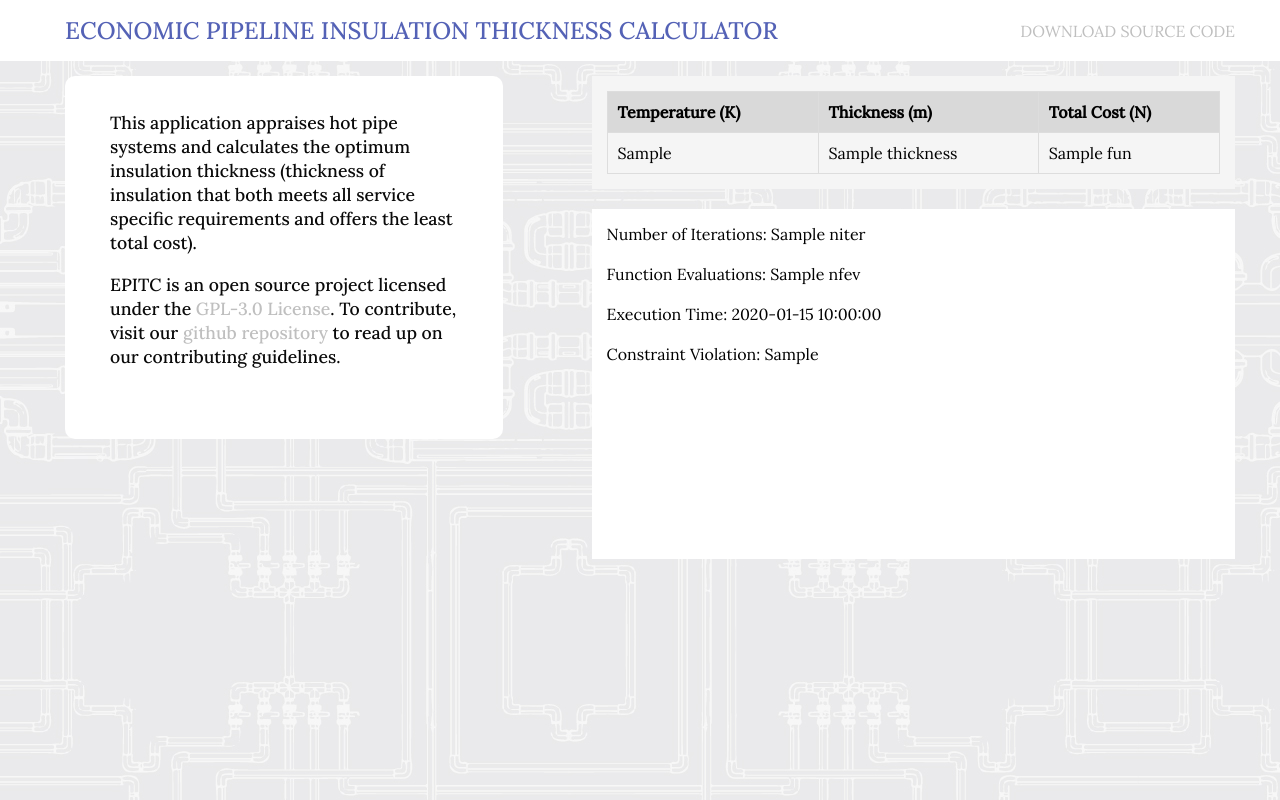
After one commit to cechiorlu/epitc, a Flask app: template templates/calculate.html in a window 1280 px wide. The commit adds this page. Run offline with Flask 2, Linux system fonts and the light colour scheme; the template is opened without the code that fills it: most values are stand-ins (such as "Sample title", 1, 10 or a date in 2020).

Commit message:
render calculation results

```diff
--- a/main.py
+++ b/main.py
@@ -1,10 +1,19 @@
-from flask import Flask, render_template, request, redirect
+from flask import Flask, render_template, request
+import scipy.optimize as opt
+import numpy as np
+
+
 app = Flask(__name__)
 import calc_func as calc
 
 
-@app.route('/',  methods=["GET", "POST"])
+@app.route('/', methods=["GET", "POST"])
 def serve_app():
+    return render_template('index.html')
+
+
+@app.route('/calculate', methods=["GET", "POST"])
+def calculate():
     # check the request method to ensure the handling of POST request only
     if request.method == "POST":
         # store form values
@@ -12,29 +21,23 @@ def serve_app():
         input_val = {
             'temp2': request.form['temp2'],
             'temp1': request.form['temp1'],
-            'flux_density': request.form['flux_density'],
+            'steam_cost': request.form['steam_cost'],
             'pipe_length': request.form['pipe_length'],
             'pipe_size': request.form['pipe_size'],
             'insulation_mat': request.form['insulation_mat'],
             'runtime': request.form['runtime'],
+            'cost_per_length': request.form['cost_per_length'],
+            'cost_per_volume': request.form['cost_per_volume']
         }
-        print(input_val)
-    return render_template('index.html')
-    # return render_template('index.html', var=input_val)
 
-# @app.route('/calculate',  methods=["GET", "POST"])
-# def calculate(var=None):
-#     # check the request method to ensure the handling of POST request only
-#     if request.method == "POST":
-#         # store form values
-#
-#         input_val = {
-#             'temp2': request.form['temp2'],
-#             'temp1': request.form['temp1'],
-#             'flux_density': request.form['flux_density'],
-#             'pipe_length': request.form['pipe_length'],
-#             'pipe_size': request.form['pipe_size'],
-#             'insulation_mat': request.form['insulation_mat'],
-#             'runtime': request.form['runtime'],
-#         }
-#     return render_template('index.html', temp1=input_val['temp1'])
+        max_temp = float(input_val['temp2']) + 273
+        pipe_size = float(input_val['pipe_size'])/2
+
+        objective_function = lambda x: calc.total_costs(input_val, x[0], x[1])
+        constraint1 = ({'type': 'ineq', 'fun': lambda x: np.array(max_temp - x[1])})
+        constraint2 = ({'type': 'ineq', 'fun': lambda x: np.array(x[1] - 303)})
+
+        results = opt.minimize(objective_function, x0=[3.0, max_temp-10], method='trust-constr', constraints=[constraint1, constraint2], options={'disp': True, 'xtol': 1e-08, 'gtol': 1e-08, 'barrier_tol': 1e-08, 'maxiter': 1100})
+        thickness = results['x'][0] - pipe_size
+
+        return render_template('calculate.html', results=results, thickness=thickness)
--- a/static/style.css
+++ b/static/style.css
@@ -1,44 +1,44 @@
 @import url('https://fonts.googleapis.com/css2?family=Lora:wght@400;500&display=swap');
-
-*{
+* {
     margin: 0;
     padding: 0;
     box-sizing: border-box;
 }
 
-body{
+body {
     min-width: 1300px;
     font-family: 'Lora', serif;
     background-color: #eaeaec;
     background-image: url(./images/background_img.jpg);
     background-repeat: repeat;
+    overflow: hidden;
 }
 
-h1{
+h1 {
     color: #5462B6;
     font-size: 1.5em;
     font-weight: 500;
 }
 
-p{
-    font-size: 1rem;
-    line-height: 1.3rem;
+p {
+    font-size: 1.1rem;
+    line-height: 1.5rem;
     padding-bottom: 1.1rem;
     color: #0A0A0A;
-    font-weight: 800;
+    font-weight: 500;
 }
 
-a{
+a {
     text-decoration: none;
     color: #bfbfbf;
     transition: all 0.35s ease 0s;
 }
 
-a:hover{
+a:hover {
     color: #979797;
 }
 
-.header{
+.header {
     width: 100%;
     padding: 15px 5%;
     background-color: #ffffff;
@@ -47,7 +47,7 @@ a:hover{
     justify-content: space-between;
 }
 
-.container{
+.container {
     width: 90%;
     margin: auto;
     padding-top: 15px;
@@ -56,28 +56,31 @@ a:hover{
     justify-content: space-between;
 }
 
-#left-wrap{
+#left-wrap {
     width: 40%;
     padding-right: 30px;
 }
 
-.calculator{
+#right-wrap {
+    width: 55%;
+    position: relative;
+}
+
+.calculator, .about {
     background-color: #ffffff;
     width: 100%;
-    height: 450px;
     padding: 35px 45px;
     border-radius: 10px;
-
 }
 
-label{
+label {
     color: #0A0A0A;
     font-size: 0.9rem;
     font-weight: 500;
     width: 100%;
 }
 
-input, select{
+input {
     width: 100%;
     padding: 7px;
     margin-top: 5px;
@@ -85,21 +88,32 @@ input, select{
     border: none;
 }
 
-.block{
+select {
+    width: 100%;
+    padding: 7px;
+    margin-top: 5px;
+    background-color: #e1f2ff;
+    border: none;
+}
+
+.block {
+    width: 100%;
+    display: flex;
+    flex-direction: column;
     margin-bottom: 10px;
 }
 
-.row{
+.row {
     display: flex;
     justify-content: space-between;
     width: 100%;
 }
 
-.col-6{
+.col-6 {
     width: 48.5%;
 }
 
-button{
+button {
     width: 100%;
     padding: 10px;
     margin-top: 15px;
@@ -111,22 +125,17 @@ button{
     transition: all 0.35s ease 0s;
 }
 
-button:hover{
+button:hover {
     background-color: #f1bb6a;
 }
 
-#right-wrap{
-    width: 55%;
-    height: 82vh;
-    position: relative;
-}
 
-#results{
+#results {
     overflow-y: scroll;
     height: inherit;
 }
 
-.plots{
+.plots {
     width: 100%;
     height: 350px;
     background-color: #ffffff;
@@ -134,110 +143,77 @@ button:hover{
     margin-bottom: 20px;
 }
 
-.table{
+.table {
     background-color: #ffffff;
     width: 100%;
-    height: 300px;
     padding: 15px;
     margin-bottom: 20px;
 }
 
-.add-info{
+.add-info {
     width: 100%;
     height: 350px;
     background-color: #ffffff;
     padding: 15px;
 }
 
-#scroll-up{
+#scroll-up {
     display: none;
     position: absolute;
     bottom: 5px;
     right: 30px;
     z-index: 99;
     background-color: #f1a96a;
-    width: 55px;
-    height: 55px;
+    width: 45px;
+    height: 45px;
     border-radius: 50%;
     cursor: pointer;
     text-align: center;
     transition: all 0.35s ease-in-out 0s;
 }
 
-#scroll-up:hover{
+#scroll-up:hover {
     background-color: #f1bb6a;
 }
 
-#arrow-up{
-    width: 50px;
-    height: 50px;
+#arrow-up {
+    width: 40px;
+    height: 40px;
 }
 
-.footer{
-    width: 100%;
-    height: 50px;
-    position: fixed;
-    bottom: 0;
-    background-color: #5462B6;
+button {
+    padding: 15px;
 }
 
-/* input{
-    padding: 15px;
-    width: 70px;
-    height: 30px;
-    border: .5px solid black;
-    border-radius: 2px;
+.pb-20{
+    padding-bottom: 20px;
 }
 
-button{
-    padding: 15px;
-} */
-
-
-/* .table{
+.table {
     width: 100%;
     background-color: whitesmoke;
-    /* font-family: ; */
-    /* font-size: ; */
-/* }
+}
 
-#results-table{
+#results-table {
     width: 100%;
     border-collapse: collapse;
 }
 
-#results-table td, #results-table th{
+#results-table td, #results-table th {
     border: 1px solid #ddd;
     padding: 10px;
 }
 
-#results-table tr:nth-child(even){
+#results-table tr:nth-child(even) {
     background-color: #f2f2f2;
 }
 
-#results-table tr:hover{
+#results-table tr:hover {
     background-color: #ddd;
 }
 
-#results-table th{
+#results-table th {
     padding: 12px 10;
     text-align: left;
     background-color: #D9D9D9;
-} */
-
-
-
-
-
-/*
-
-.footer{
-    margin-top: 20px;
-    padding: 20px;
-    background-color: #24252A;
-    text-align: center;
-    position: absolute;
-    bottom: 0;
-    left: 0;
-    right: 0;
-} */
+}
--- /dev/null
+++ b/templates/calculate.html
@@ -0,0 +1,91 @@
+<!DOCTYPE html>
+<html lang="en">
+
+<head>
+    <meta charset="UTF-8">
+    <meta name="viewport" content="width=device-width, initial-scale=1.0">
+    <link rel="stylesheet" href="../static/style.css">
+    <title>EPITC</title>
+</head>
+
+<body>
+    <div class="header">
+        <div class="heading">
+            <a href="">
+                <h1>ECONOMIC PIPELINE INSULATION THICKNESS CALCULATOR</h1>
+            </a>
+        </div>
+        <a href="https://github.com/cechiorlu/epitc" target="_blank" rel="noopener noreferrer">DOWNLOAD SOURCE CODE</a>
+    </div>
+    <div class="container">
+        <div id="left-wrap">
+            <div class="about">
+                <p>
+                    This application appraises hot pipe systems and calculates the optimum insulation
+                    thickness (thickness of insulation that both meets all service specific requirements and offers the
+                    least total cost).
+                </p>
+                <p>
+                    EPITC is an open source project licensed under the <a
+                        href="https://github.com/cechiorlu/epitc/blob/main/LICENSE" target="_blank"
+                        rel="noopener noreferrer">GPL-3.0 License</a>. To contribute, visit our <a
+                        href="https://github.com/cechiorlu/epitc" target="_blank" rel="noopener noreferrer">github
+                        repository</a> to
+                    read up on our contributing guidelines.
+                </p>
+                <p>
+
+                </p>
+            </div>
+        </div>
+
+        <div id="right-wrap">
+            <div id="scroll-up">
+                <img src="../static/images/Arrow.png" alt="arrow up" id="arrow-up">
+            </div>
+
+            <div id="results">
+                <div class="table">
+                    <table id="results-table">
+                        <thead>
+                            <tr>
+                                <th>Temperature (K)</th>
+                                <th>Thickness (m)</th>
+                                <th>Total Cost (N)</th>
+                            </tr>
+                        </thead>
+                        <tbody>
+                            <tr>
+                                <td>{{ results['x'][1] }}</td>
+                                <td>{{ thickness }}</td>
+                                <td>{{ results['fun'] }}</td>
+                            </tr>
+                        </tbody>
+                    </table>
+                </div>
+
+                <div class="plots">
+                    <div class="row pb-20">
+                        Number of Iterations: {{ results['niter'] }}
+                    </div>
+                     <div class="row pb-20">
+                        Function Evaluations: {{ results['nfev'] }}
+                    </div>
+                     <div class="row pb-20">
+                        Execution Time: {{ results['execution_time'] }}
+                    </div>
+                     <div class="row pb-20">
+                        Constraint Violation: {{ results['constr_violation'] }}
+                    </div>
+                </div>
+            </div>
+        </div>
+    </div>
+
+    </div>
+
+    <script src="../static/scripts.js"></script>
+
+</body>
+
+</html>
```
Also changed, not shown: calc_func.py (+38 -29 lines), db_connect.py (deleted, +0 -25 lines), requirements.txt (added, +10 -0 lines), templates/index.html (+35 -101 lines), ReadMe.md.
